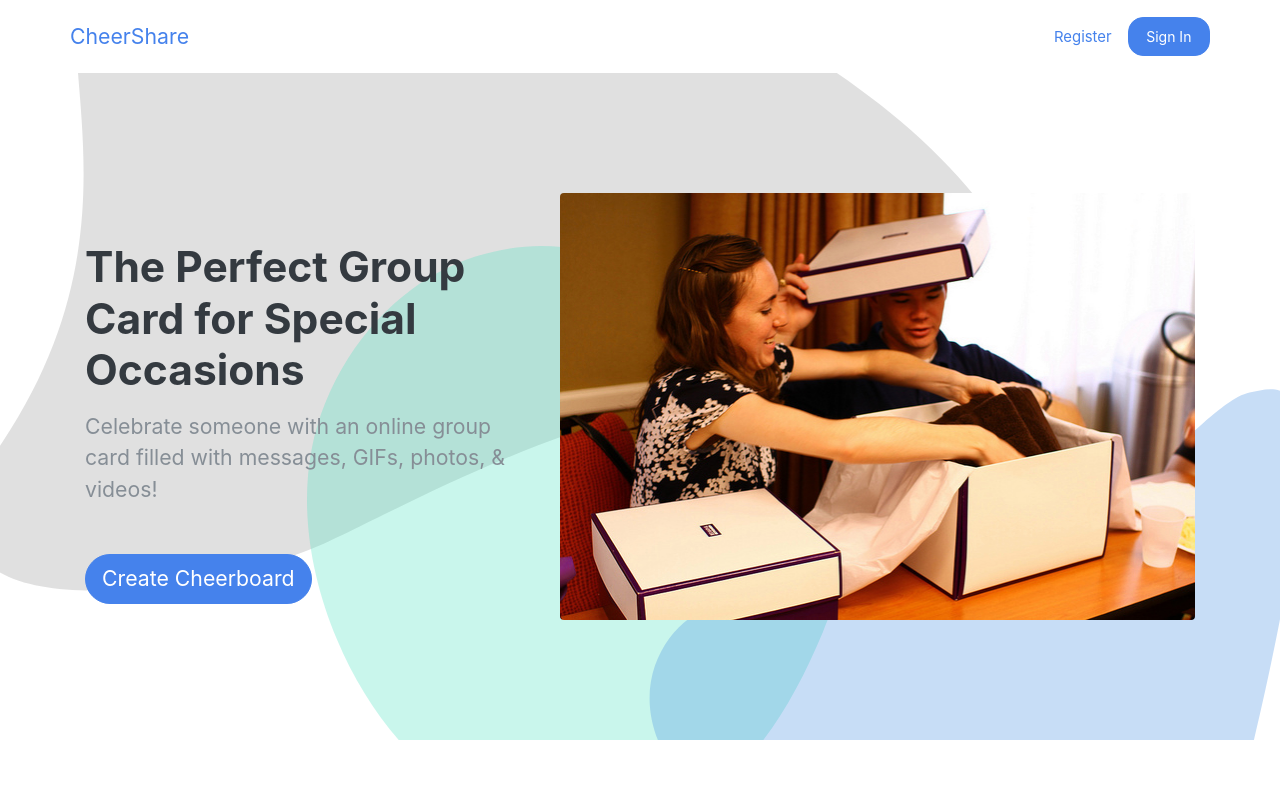
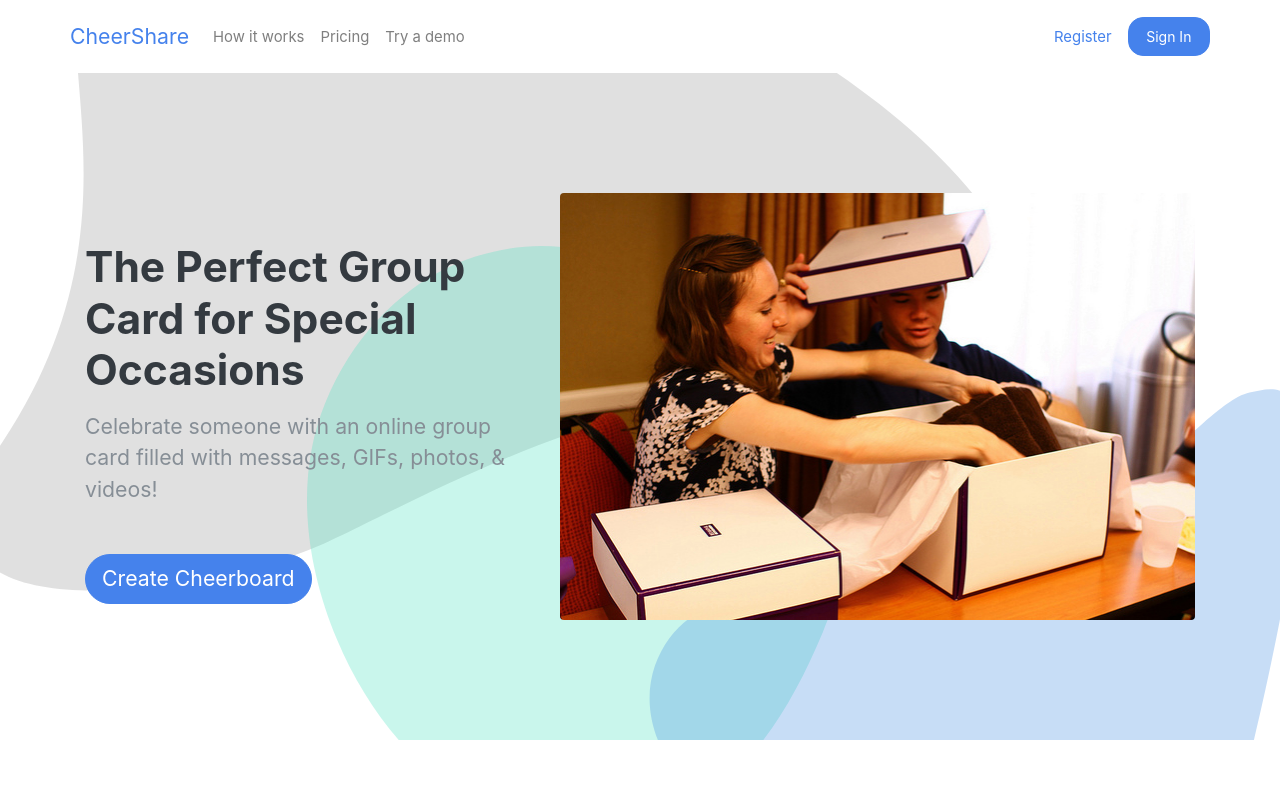
Before and after one commit to cheershareapp/cheershare, a Next.js app: page / in a window 1280 px wide. Shown: the top 800 px of the page. Built offline with nearby package versions, Linux system fonts and the light colour scheme; no server answers.

Commit message:
Add home page links to the header

```diff
--- a/components/header.js
+++ b/components/header.js
@@ -4,17 +4,24 @@ import {Container, Navbar, Nav, Dropdown, DropdownButton, Button, Image} from "r
 import CreateBoardModal from "./CreateBoard";
 import Link from "next/link";
 
-export default function Header(props) {
+export default function Header({ showModal: _showModal, className, index }) {
     const [ session, loading ] = useSession();
-    const [showModal, setModal] = useState(props.showModal || false);
+    const [showModal, setModal] = useState(_showModal || false);
     const callbackUrl = `https://getcheershare.com/cheer`;
 
     const signInRedirect = () => signIn(null, { callbackUrl });
     return (
         <header>
-            <Navbar className={`shadow-sm ${props.className}`}>
+            <Navbar className={`shadow-sm ${className}`}>
                 <Container>
                     <Navbar.Brand><Link href="/">CheerShare</Link></Navbar.Brand>
+
+                    { index && <Nav className="mr-auto">
+                        <Nav.Link href="/#how-it-works">How it works</Nav.Link>
+                        <Nav.Link href="/pricing">Pricing</Nav.Link>
+                        <Nav.Link href={`${callbackUrl}/5fd1a8b788449c70ecccda24`}>Try a demo</Nav.Link>
+                    </Nav>}
+
                     <Navbar.Toggle />
                     { !loading && <Navbar.Collapse className="justify-content-end">
                         {!session && <>
--- a/pages/index.js
+++ b/pages/index.js
@@ -12,7 +12,7 @@ export default function Home() {
             <meta property="og:type" content="website" />
             <meta property="og:description" content="Share your cheer with our sharable poster board. Create your Cheerboard today!" />
         </Head>
-        <Header className="py-3"/>
+        <Header className="py-3" index/>
         <main className="">
             <section className="fdb-block fdb-viewport">
                 <img src="/images/HeroBackground2.svg" alt="Welcome to Cheershare" style={{position: "absolute", top: 0}}/>
@@ -85,8 +85,7 @@ export default function Home() {
                 </div>
             </section>
 
-
-            <div className="fdb-block text-center py-1">
+            <div className="fdb-block text-center py-1" id="features">
                 <h1 className="display-8 font-weight-normal">Group Cards for Birthdays, Holidays, & Other Occasions</h1>
                 <p className="lead">Get inspired with these sample Cheers</p>
 
@@ -121,7 +120,7 @@ export default function Home() {
                 </div>
             </div>
 
-            <section className="fdb-block">
+            <section className="fdb-block" id="pricing">
                 <div className="container">
                     <div className="row text-center">
                         <div className="col">
```
